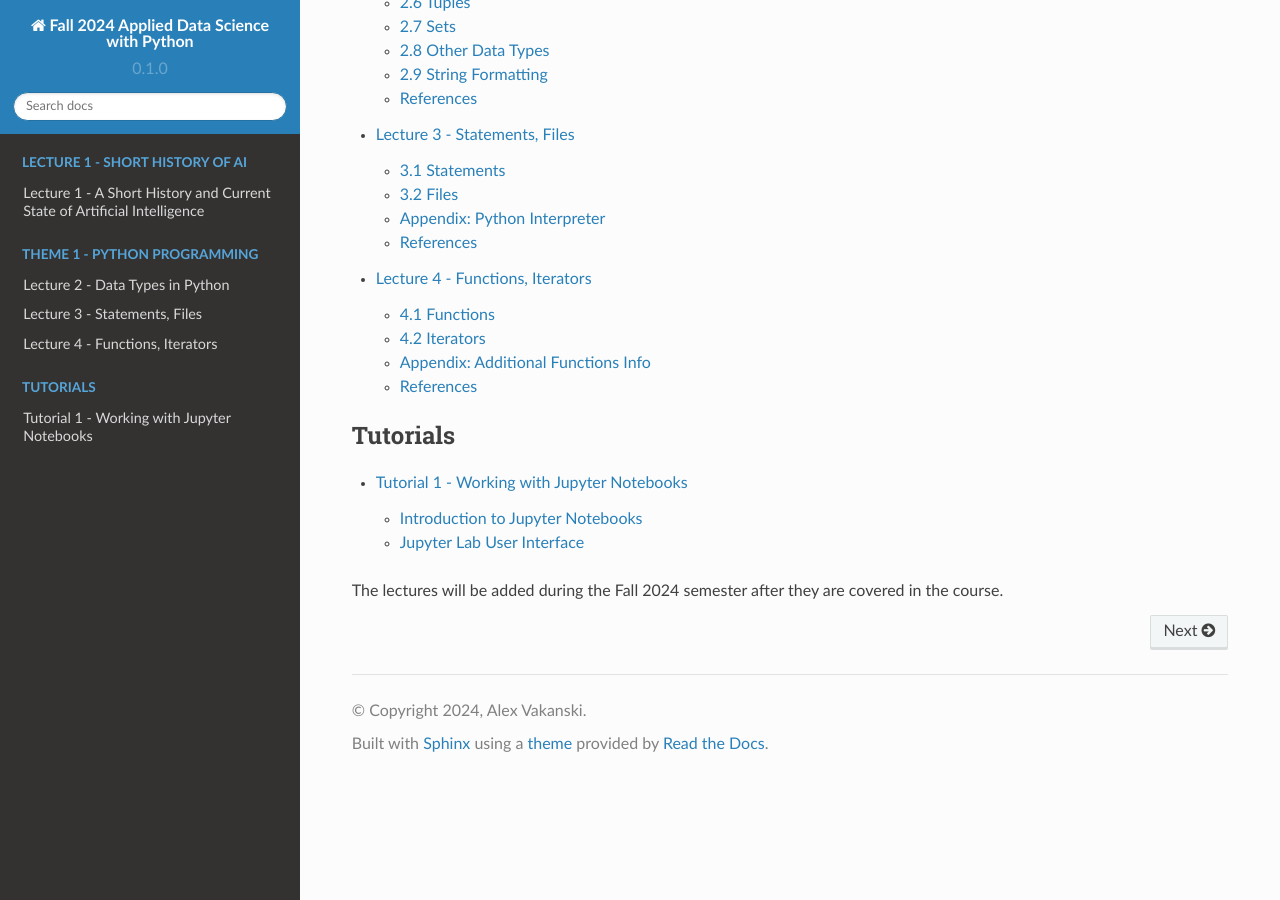
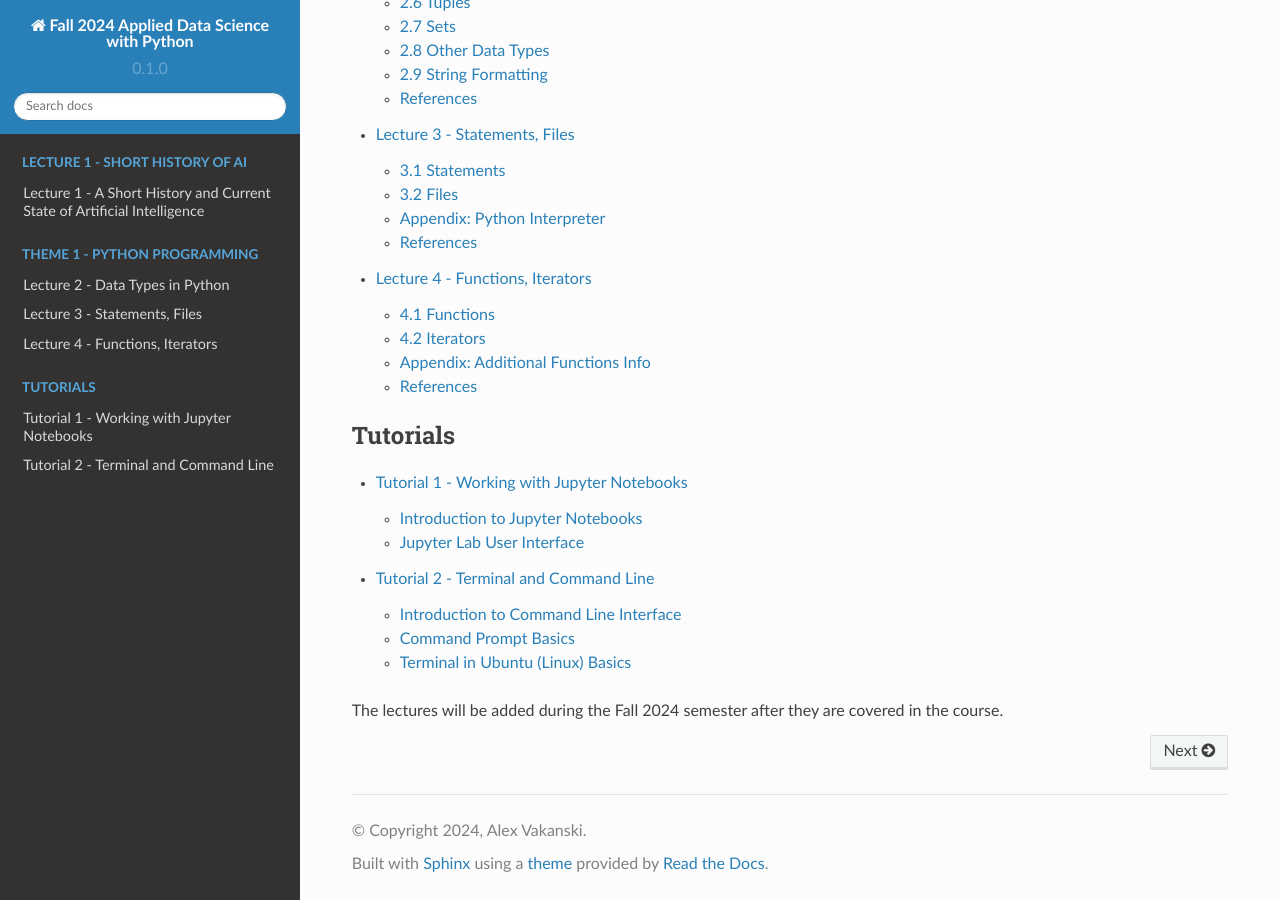
Before and after one commit to avakanski/Fall-2024-Applied-Data-Science-with-Python, a Sphinx documentation site: the page built from docs/index.rst, in a window 1280 px wide and 900 px high, scrolled down 1870 px. Built offline with Sphinx 7.4.7 and the Read the Docs theme 2.0.0, drawn with Linux system fonts in a browser that asks for light colours.

Commit message:
Update index.rst

```diff
--- a/docs/index.rst
+++ b/docs/index.rst
@@ -64,5 +64,6 @@ Lectures
    :maxdepth: 2
 
    Lectures/Tutorials/Tutorial_1-Jupyter_Notebooks/Tutorial_1-Jupyter_Notebooks.ipynb
+   Lectures/Tutorials/Tutorial_2-Terminal_and_Command_Line/Tutorial_2-Terminal_and_Command_Line.ipynb
 
 The lectures will be added during the Fall 2024 semester after they are covered in the course.
```
